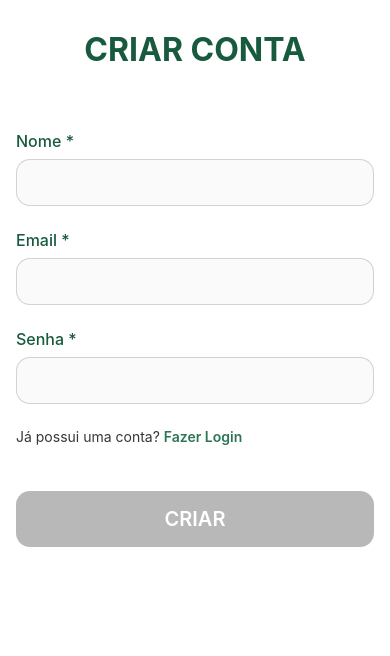
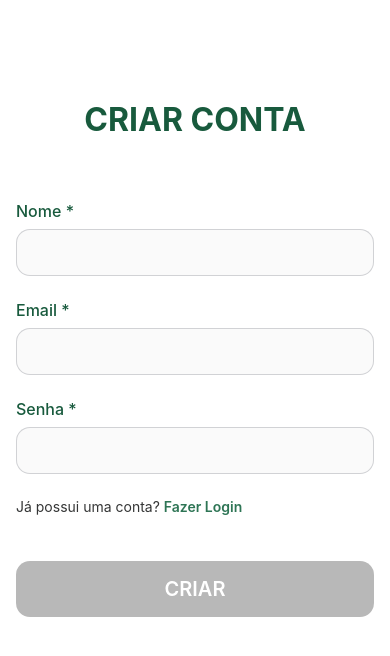
Before and after one commit to GabrielLaminas/app-tel, a React Native app: screen /Conta in a window 390 px wide. Shown: the top 656 px of the page. Built offline with nearby package versions, Linux system fonts and the light colour scheme; no server answers.

Commit message:
Ajuste do scroll das screens de login e criar conta

```diff
--- a/src/Pages/Conta/Conta.js
+++ b/src/Pages/Conta/Conta.js
@@ -71,10 +71,7 @@ function Conta() {
 
    return (
       <MainView>
-         <ScrollView
-            showsVerticalScrollIndicator={false}
-            style={{paddingVertical: 30, paddingHorizontal: 16}}
-         >
+         <ScrollView showsVerticalScrollIndicator={false}>
             <Title>CRIAR CONTA</Title>
 
             <ContainerInput>
--- a/src/Pages/Conta/ContaStyle.js
+++ b/src/Pages/Conta/ContaStyle.js
@@ -2,6 +2,7 @@ import styled from 'styled-components/native';
 
 const MainView = styled.View`
    flex: 1;
+   padding: 100px 16px 16px 16px;
    background-color: #FFFFFF;
 `;
 
--- a/src/Pages/Login/Login.js
+++ b/src/Pages/Login/Login.js
@@ -55,10 +55,7 @@ function Login() {
 
    return (
       <MainView>
-         <ScrollView
-            showsVerticalScrollIndicator={false}
-            style={{paddingTop: 100, paddingBottom: 80, paddingHorizontal: 16}}
-         >
+         <ScrollView showsVerticalScrollIndicator={false}>
             <Title>LISTA TELEFONICA</Title>
 
             <ContainerInput>
--- a/src/Pages/Login/LoginStyle.js
+++ b/src/Pages/Login/LoginStyle.js
@@ -2,6 +2,7 @@ import styled from 'styled-components/native';
 
 const MainView = styled.View`
    flex: 1;
+   padding: 100px 16px 16px 16px;
    background-color: #FFFFFF;
 `;
 
```
